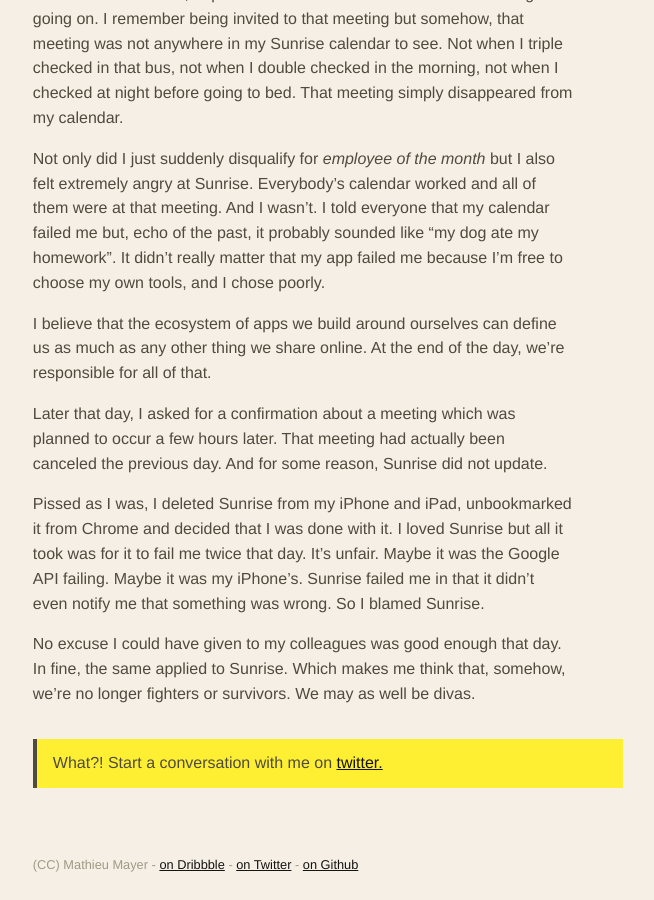
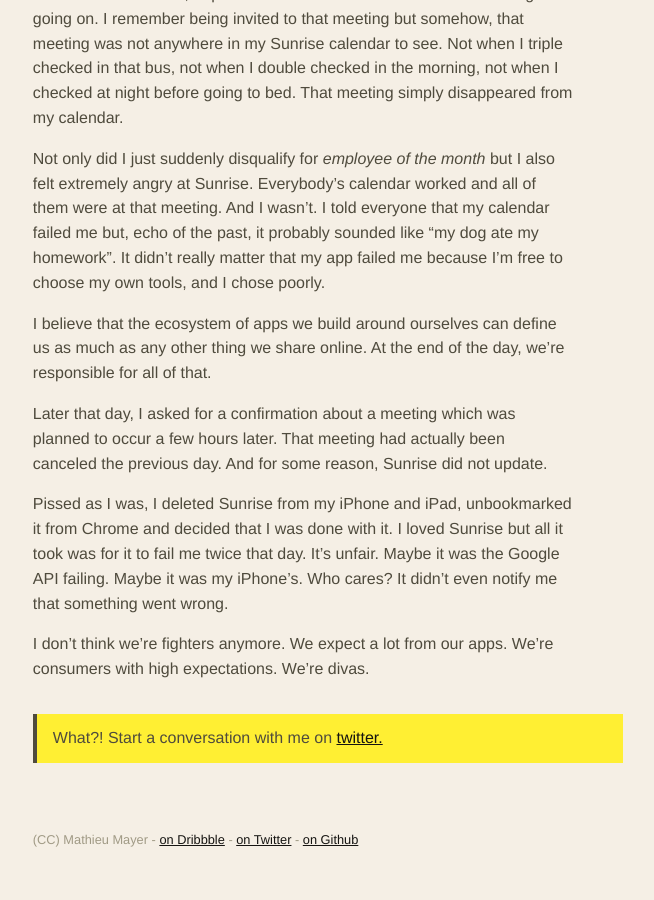
Before and after one commit to mx3m/mx3m.github.io, a Jekyll site: the page built from _posts/2015-06-15-reliability-should-come-first-on-your-list.markdown, in a window 1280 px wide and 900 px high, scrolled down 1701 px. Shown: the whole window, without its empty margins (384-1038 px from the left). Built offline with Jekyll 4.4.1, drawn with Linux system fonts in a browser that asks for light colours; nearby versions of some CDN libraries; after the commit the page ends 2576 px from its top, so only the background shows below that.

Commit message:
quick post edit

```diff
--- a/_posts/2015-06-15-reliability-should-come-first-on-your-list.markdown
+++ b/_posts/2015-06-15-reliability-should-come-first-on-your-list.markdown
@@ -45,6 +45,6 @@
 
 Later that day, I asked for a confirmation about a meeting which was planned to occur a few hours later. That meeting had actually been canceled the previous day. And for some reason, Sunrise did not update.
 
-Pissed as I was, I deleted Sunrise from my iPhone and iPad, unbookmarked it from Chrome and decided that I was done with it. I loved Sunrise but all it took was for it to fail me twice that day. It's unfair. Maybe it was the Google API failing. Maybe it was my iPhone's. Sunrise failed me in that it didn't even notify me that something was wrong. So I blamed Sunrise.
+Pissed as I was, I deleted Sunrise from my iPhone and iPad, unbookmarked it from Chrome and decided that I was done with it. I loved Sunrise but all it took was for it to fail me twice that day. It's unfair. Maybe it was the Google API failing. Maybe it was my iPhone's. Who cares? It didn't even notify me that something went wrong.
 
-No excuse I could have given to my colleagues was good enough that day. In fine, the same applied to Sunrise. Which makes me think that, somehow, we're no longer fighters or survivors. We may as well be divas.
+I don't think we're fighters anymore. We expect a lot from our apps. We're consumers with high expectations. We're divas.
```
